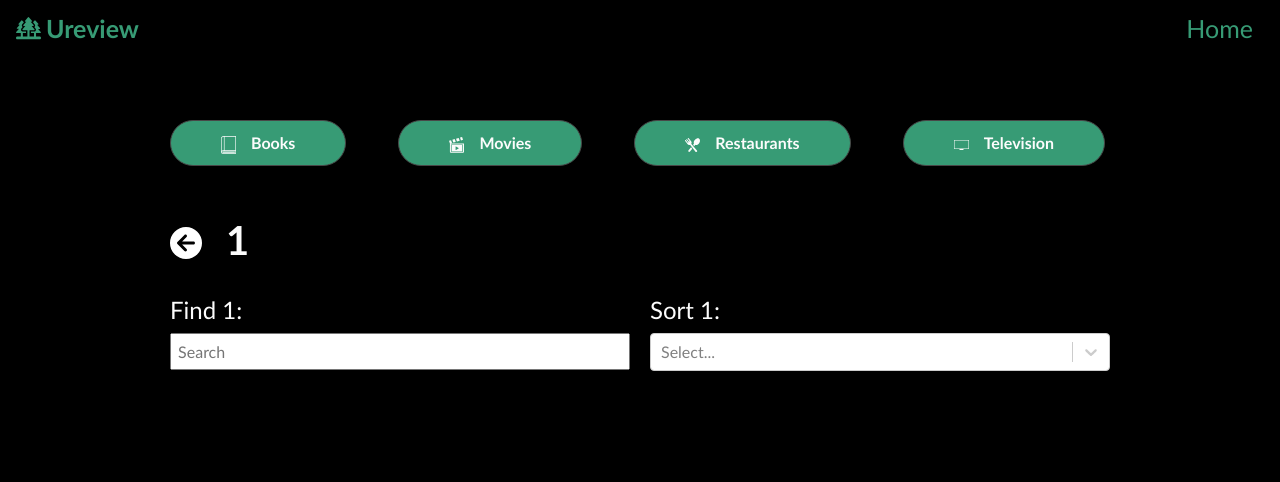
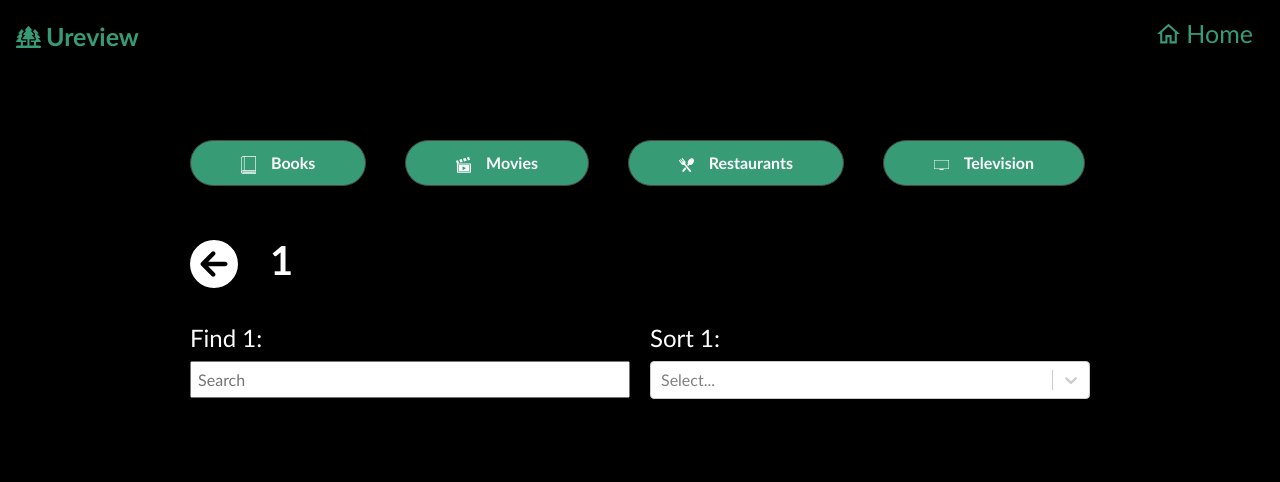
Before and after one commit to johndecarlo/swe-632-app, a React app: page /category/1 in a window 1280 px wide. Built offline with nearby package versions, Linux system fonts and the light colour scheme; some packages are replaced by stand-ins of ours.

Commit message:
HW7 changes
Made changes to homework 7

```diff
--- a/src/app/main.scss
+++ b/src/app/main.scss
@@ -65,3 +65,17 @@ html, body {
       padding: 100px 150px !important;
   }
 }
+
+.review-icon {
+  fill: #FFFFFF;
+  height: 20px;
+  width: 20px;
+  display: inline;
+}
+
+.home-icon {
+  fill: #379b75;
+  width: 25px;
+  margin-right: 5px;
+  margin-bottom: 6px;
+}
--- a/src/components/item/index.js
+++ b/src/components/item/index.js
@@ -10,6 +10,7 @@ import {
 import Modal from 'react-modal';
 import { Link } from 'react-router-dom';
 import { useParams } from 'react-router-dom';
+import {ReactComponent as ReviewIcon} from '../../app/assets/review.svg';
 
 const Item = props => {
   console.log(props.img);
@@ -206,6 +207,7 @@ const Item = props => {
               }}
               className="btn btn-primary"
             >
+              <ReviewIcon className="review-icon"/>
               Write a Review
             </Link>
             <button
--- a/src/components/navigation/_styles.scss
+++ b/src/components/navigation/_styles.scss
@@ -19,6 +19,12 @@
     font-family:'Trebuchet MS', 'Lucida Sans Unicode', 'Lucida Grande', 'Lucida Sans', Arial, sans-serif;
 
     .tree-icon {
+      width: 25px;
+      margin-right: 5px;
+      margin-bottom: 6px;
+    }
+
+    .home-icon {
       width: 25px;
       margin-right: 5px;
       margin-bottom: 6px;
--- a/src/components/navigation/mainNav.js
+++ b/src/components/navigation/mainNav.js
@@ -1,28 +1,16 @@
 import React from "react";
-import { Link } from "react-router-dom";
+import { NavLink } from 'react-router-dom';
+import {ReactComponent as HomeIcon} from '../../app/assets/home.svg';
 
 const MainNav = () => {
   return (
     <div className="navigation-links">
       <div className="navigation-link-container">
-        {/* {(<NavLink
-          to="/signin"
-          children = "Sign in"
-          className={({ isActive }) => isActive ? "nav-link active" : "nav-link"}
-        />
-        )} */}
-
-        <Link className="home-link" to="/">Home</Link>
+        <NavLink className="home-link" to="/">
+          <HomeIcon className="home-icon"/>
+          Home
+        </NavLink>
       </div>
-
-
-      {/* {(<NavLink
-        to="/profile"
-        children = "Profile"
-        className={({ isActive }) => isActive ? "nav-link active" : "nav-link"}
-      />
-      )}  */}
-
     </div>
   );
 }
--- a/src/routes/category/_styles.scss
+++ b/src/routes/category/_styles.scss
@@ -1,9 +1,9 @@
 .category-title {
-  font-weight: 600;
+  font-weight: 1000;
 }
 
 .category-component {
-  padding: 20px;
+  padding: 40px;
 }
 
 .cardContainer {
@@ -39,13 +39,13 @@
 .category-header {
   display: flex;
   align-items: center;
-  column-gap: 1.5rem;
-  margin-bottom: 1.5rem;
-  margin-top: 1.5rem;
+  column-gap: 2rem;
+  margin-bottom: 2rem;
+  margin-top: 2rem;
 }
 
 .category-header svg {
-  font-size: 2rem;
+  font-size: 3rem;
   color: white;
 }
 
```
Also changed, not shown: src/components/item/_style.scss (+7 -0 lines), src/app/assets/home.svg (added), src/app/assets/review.svg (added).
